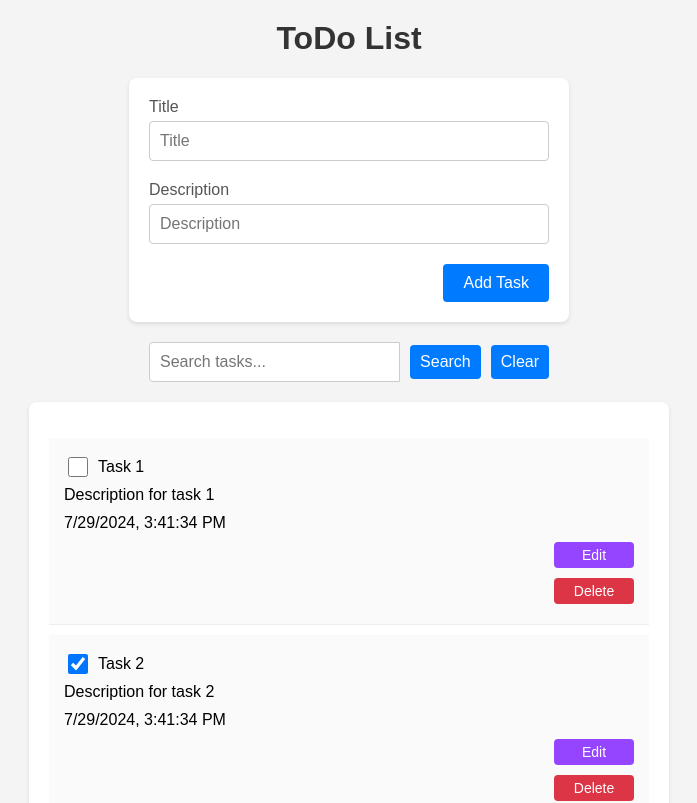
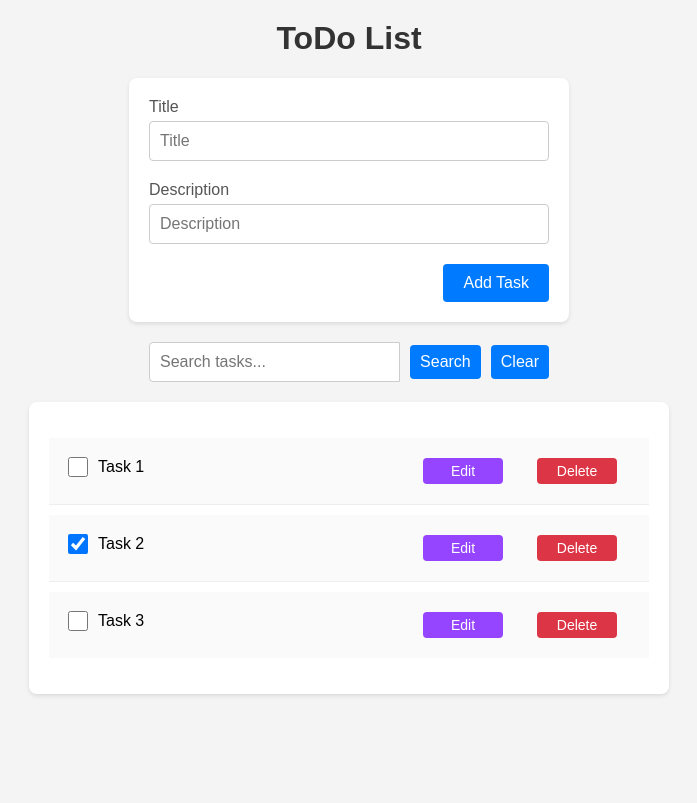
Before and after one commit to BOSE-git/todolist-HELPSTiR, a React (Vite) app: page / in a window 1280 px wide. Shown: the top 803 px of the page, without its empty margins (291-988 px from the left). Built offline with nearby package versions, Linux system fonts and the light colour scheme.

Commit message:
Added dropdown expansion functionality and made necessary changes to css

```diff
--- a/src/App.jsx
+++ b/src/App.jsx
@@ -1,15 +1,16 @@
-import { useState, useEffect } from 'react';
-import { useLocation, useNavigate } from 'react-router-dom';
-import './style.css';
-import tasksData from './dummy.jsx';
+import { useState, useEffect } from "react";
+import { useLocation, useNavigate } from "react-router-dom";
+import "./style.css";
+import tasksData from "./dummy.jsx";
 
 function App() {
-  const [title, setTitle] = useState('');
-  const [desc, setDesc] = useState('');
+  const [title, setTitle] = useState("");
+  const [desc, setDesc] = useState("");
   const [taskList, setTaskList] = useState(tasksData);
   const [isEditing, setIsEditing] = useState(false);
   const [currentTaskId, setCurrentTaskId] = useState(null);
-  const [searchInput, setSearchInput] = useState('');
+  const [searchInput, setSearchInput] = useState("");
+  const [expandedTaskId, setExpandedTaskId] = useState(null);
 
   const location = useLocation();
   const navigate = useNavigate();
@@ -20,14 +21,15 @@ function App() {
   }
 
   const query = useQuery();
-  const searchQuery = query.get('search') || '';
+  const searchQuery = query.get("search") || "";
 
   useEffect(() => {
     setSearchInput(searchQuery);
   }, [searchQuery]);
 
   // Filter tasks based on search query
-  const filteredTasks = taskList.filter(task =>
+  const filteredTasks = taskList.filter(
+    (task) =>
       task.title.toLowerCase().includes(searchQuery.toLowerCase()) ||
       task.description.toLowerCase().includes(searchQuery.toLowerCase())
   );
@@ -36,8 +38,15 @@ function App() {
     e.preventDefault();
     if (title && desc) {
       if (isEditing) {
-        const updatedTaskList = taskList.map(task =>
-          task.id === currentTaskId ? { ...task, title, description: desc, timestamp: new Date().toLocaleString() } : task
+        const updatedTaskList = taskList.map((task) =>
+          task.id === currentTaskId
+            ? {
+                ...task,
+                title,
+                description: desc,
+                timestamp: new Date().toLocaleString(),
+              }
+            : task
         );
         setTaskList(updatedTaskList);
         setIsEditing(false);
@@ -48,13 +57,13 @@ function App() {
           title: title,
           description: desc,
           timestamp: new Date().toLocaleString(),
-          completed: false
+          completed: false,
         };
 
         setTaskList([...taskList, newTask]);
       }
-      setTitle('');
-      setDesc('');
+      setTitle("");
+      setDesc("");
       console.log(taskList);
     }
   }
@@ -67,7 +76,7 @@ function App() {
   }
 
   function handleDelete(taskId) {
-    const updatedTaskList = taskList.filter(task => task.id !== taskId);
+    const updatedTaskList = taskList.filter((task) => task.id !== taskId);
     setTaskList(updatedTaskList);
   }
 
@@ -77,10 +86,14 @@ function App() {
   }
 
   function handleCheckboxChange(taskId) {
-    const updatedTaskList = taskList.map(task =>
+    const updatedTaskList = taskList.map((task) =>
       task.id === taskId ? { ...task, completed: !task.completed } : task
     );
     setTaskList(updatedTaskList);
+  }
+
+  function toggleDropDown(taskId) {
+    setExpandedTaskId((prevId) => (prevId === taskId ? null : taskId));
   }
 
   return (
@@ -89,11 +102,23 @@ function App() {
       <div className="input-container">
         <form onSubmit={handleSubmit}>
           <label htmlFor="title">Title</label>
-          <input id='title' type="text" placeholder='Title' value={title} onChange={(e) => setTitle(e.target.value)} />
+          <input
+            id="title"
+            type="text"
+            placeholder="Title"
+            value={title}
+            onChange={(e) => setTitle(e.target.value)}
+          />
           <label htmlFor="description">Description</label>
-          <input id='description' type="text" placeholder='Description' value={desc} onChange={(e) => setDesc(e.target.value)} />
-          <button type='submit'>
-            {isEditing ? 'Update Task' : 'Add Task'}
+          <input
+            id="description"
+            type="text"
+            placeholder="Description"
+            value={desc}
+            onChange={(e) => setDesc(e.target.value)}
+          />
+          <button type="submit">
+            {isEditing ? "Update Task" : "Add Task"}
           </button>
         </form>
       </div>
@@ -107,14 +132,27 @@ function App() {
             onChange={(e) => setSearchInput(e.target.value)}
           />
           <button type="submit">Search</button>
-          <button type="button" onClick={() => { setSearchInput(''); navigate('/'); }}>Clear</button>
+          <button
+            type="button"
+            onClick={() => {
+              setSearchInput("");
+              navigate("/");
+            }}
+          >
+            Clear
+          </button>
         </form>
       </div>
 
       <div className="todo-list-container">
         <ul>
-          {filteredTasks.map(task => (
-            <li key={task.id}>
+          {filteredTasks.map((task) => (
+            <li
+              className="todo-item"
+              key={task.id}
+              onClick={() => toggleDropDown(task.id)}
+            >
+              <div className="todo-item-contents">
                 <span>
                   <input
                     type="checkbox"
@@ -123,11 +161,33 @@ function App() {
                   />
                   <p>{task.title}</p>
                 </span>
-
+                {expandedTaskId === task.id && (
+                  <>
                     <p>{task.description}</p>
                     <p>{task.timestamp}</p>
-              <button className='btn edit-bttn' onClick={() => handleEdit(task)}>Edit</button>
-              <button className='btn del-btn' onClick={() => handleDelete(task.id)}>Delete</button>
+                  </>
+                )}
+              </div>
+              <div className="list-btn-container">
+                <button
+                  className="btn edit-bttn"
+                  onClick={(e) => {
+                    e.stopPropagation(); // Prevent the dropdown from toggling when editing
+                    handleEdit(task);
+                  }}
+                >
+                  Edit
+                </button>
+                <button
+                  className="btn del-btn"
+                  onClick={(e) => {
+                    e.stopPropagation(); // Prevent the dropdown from toggling when deleting
+                    handleDelete(task.id);
+                  }}
+                >
+                  Delete
+                </button>
+              </div>
             </li>
           ))}
         </ul>
--- a/src/style.css
+++ b/src/style.css
@@ -89,9 +89,25 @@ p {
     margin: 5px 0;
 }
 
+.todo-item{
+    display: flex;
+    flex-direction: row;
+    justify-content: space-between;
+}
+
+.todo-item .todo-item-contents{
+    width: 60%;
+}
+
+.todo-item .list-btn-container{
+    display: flex;
+    justify-content: space-around;
+    width: 40%;
+    max-height: 40px;
+}
+
 /* Buttons in the ToDo List */
-.btn {
-    align-self: flex-end;
+.todo-item .btn {
     margin: 5px 0;
     background-color: #007bff;
     border: none;
@@ -104,23 +120,23 @@ p {
     text-align: center;
 }
 
-.btn:hover {
+.todo-item .btn:hover {
     background-color: #0056b3;
 }
 
-.edit-bttn {
+.todo-item .edit-bttn {
     background-color: #9544ff; /* Purple for edit */
 }
 
-.edit-bttn:hover {
+.todo-item .edit-bttn:hover {
     background-color: #7333cc;
 }
 
-.del-btn {
+.todo-item .del-btn {
     background-color: #dc3545; /* Red for delete */
 }
 
-.del-btn:hover {
+.todo-item .del-btn:hover {
     background-color: #c82333;
 }
 
@@ -133,7 +149,6 @@ li input[type="checkbox"] {
     margin-right: 10px;
     width: 20px;
     height: 20px;
-    border-radius: 50%;
     cursor: pointer;
 }
 
```
Lines whose indentation alone changed are shown as unchanged.
